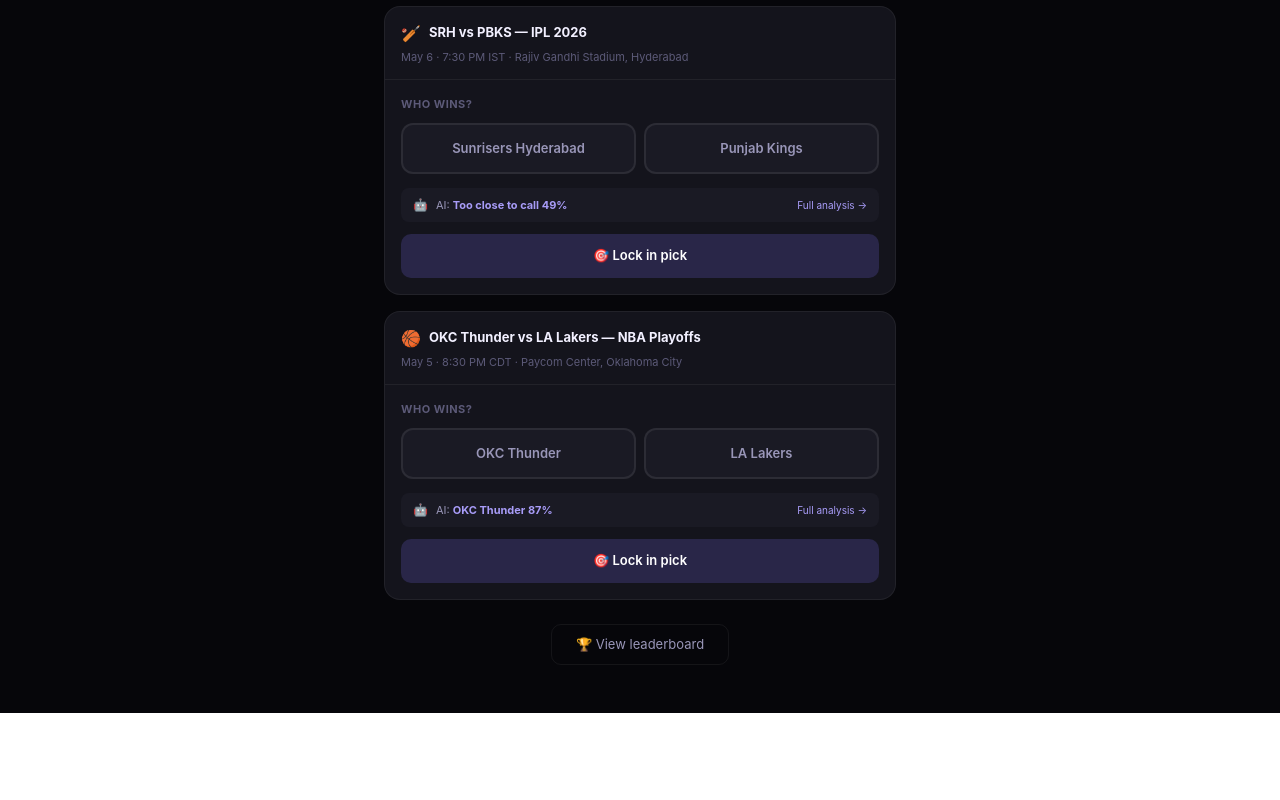
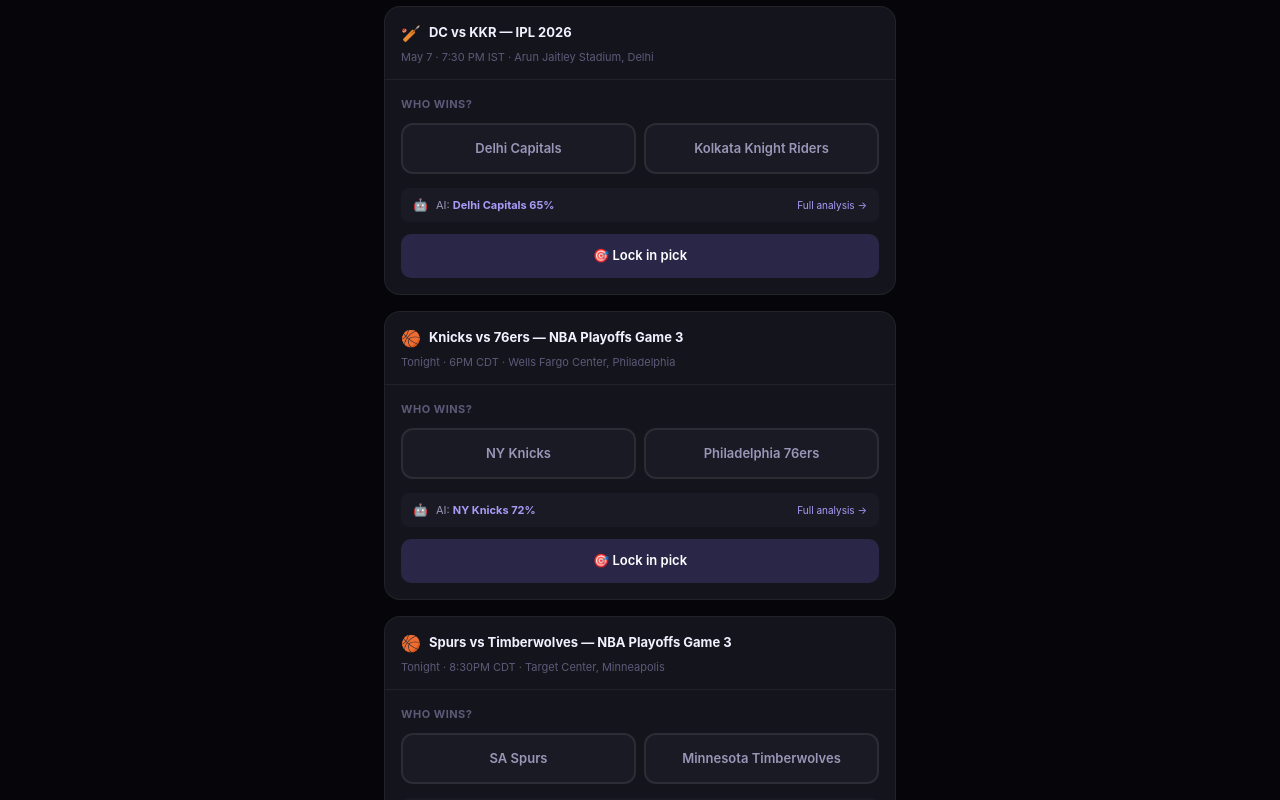
Before and after one commit to anujagadde18/tradedna, a Next.js app: page /predict in a window 1280 px wide. Shown: the part 380-1180 px from the top of the page. Before the commit the page ends 1093 px from the top, so only its background shows below. Built offline with nearby package versions, Linux system fonts and the light colour scheme.

Commit message:
fix: update NBA cards, accuracy tracker, prediction matches for May 8

```diff
--- a/app/accuracy/page.tsx
+++ b/app/accuracy/page.tsx
@@ -38,6 +38,8 @@ const PREDICTIONS: Prediction[] = [
     { id:26, date:'Apr 28', question:'PBKS beat RR in IPL 2026',                              category:'cricket', aiConfidence:55, marketOdds:null, result:'incorrect', actualOutcome:'RR won ❌', edge:null, notes:'AI gave PBKS 55% — RR won at home in Jaipur' },
     { id:27, date:'Apr 28', question:'SRH beat MI in IPL 2026 at Wankhede',              category:'cricket', aiConfidence:65, marketOdds:null, result:'correct', actualOutcome:'SRH won ✅', edge:null, notes:'AI gave SRH 65% — correct, SRH on 4-game winning streak' },
     { id:29, date:'May 03', question:'SRH beat KKR in IPL 2026 at Hyderabad',              category:'cricket', aiConfidence:82, marketOdds:null, result:'incorrect', actualOutcome:'KKR won ❌', edge:null, notes:'AI gave SRH 82% at home — KKR pulled massive upset' },
+    { id:30, date:'May 06', question:'RCB beat LSG in IPL 2026 at Lucknow',              category:'cricket', aiConfidence:74, marketOdds:null, result:'incorrect', actualOutcome:'LSG won ❌', edge:null, notes:'AI gave RCB 74% away — LSG won at home' },
+  { id:31, date:'May 05', question:'OKC Thunder beat LA Lakers NBA Playoffs Game 1',  category:'nba',     aiConfidence:87, marketOdds:89,   result:'correct',   actualOutcome:'OKC won 108-90 ✅', edge:-2, notes:'AI gave OKC 87%, market 89% — OKC won convincingly' },
   { id:1,  date:'Apr 10', question:'Rory McIlroy wins Masters 2026',                          category:'sports',   aiConfidence:75, marketOdds:70, result:'correct',   actualOutcome:'Rory won ✅',          edge:5,    notes:'Correct pick before tournament' },
   { id:2,  date:'Apr 12', question:'PBKS beat SRH in IPL 2026',                               category:'cricket',  aiConfidence:85, marketOdds:null, result:'correct', actualOutcome:'PBKS won ✅',          edge:null },
   { id:3,  date:'Apr 13', question:'US-Iran permanent peace deal by June 30',                  category:'world',    aiConfidence:73, marketOdds:68, result:'pending',   actualOutcome:'Ongoing',             edge:5 },
--- a/app/page.tsx
+++ b/app/page.tsx
@@ -450,10 +450,10 @@ https://tradedna.vercel.app/scores?event=${encodeURIComponent(`Will ${m.home} be
             </div>
             <div style={{display:'grid',gridTemplateColumns:'repeat(2,1fr)',gap:8}}>
               {[
-                {home:'OKC Thunder',away:'LA Lakers',time:'7:30 PM CDT',homePct:89,awayPct:11,game:'Game 1',q:'Will OKC Thunder beat LA Lakers in NBA Playoffs 2026?'},
-                {home:'Detroit Pistons',away:'Cleveland Cavaliers',time:'6:00 PM CDT',homePct:57,awayPct:43,game:'Game 1',q:'Will Detroit Pistons beat Cleveland Cavaliers in NBA Playoffs 2026?'},
-                {home:'NY Knicks',away:'Philadelphia 76ers',time:'Wed 6PM CDT',homePct:70,awayPct:30,game:'Game 2',q:'Will New York Knicks beat Philadelphia 76ers in NBA Playoffs 2026?'},
-                {home:'SA Spurs',away:'Minnesota Timberwolves',time:'Wed 8:30PM CDT',homePct:77,awayPct:23,game:'Game 2',q:'Will San Antonio Spurs beat Minnesota Timberwolves in NBA Playoffs 2026?'},
+                {home:'OKC Thunder',away:'LA Lakers',time:'Game 2 · May 7',homePct:91,awayPct:9,game:'Game 2',q:'Will OKC Thunder beat LA Lakers in NBA Playoffs 2026?'},
+                {home:'NY Knicks',away:'Philadelphia 76ers',time:'Game 3 · Tonight',homePct:72,awayPct:28,game:'Game 3',q:'Will New York Knicks beat Philadelphia 76ers in NBA Playoffs 2026?'},
+                {home:'SA Spurs',away:'Minnesota Timberwolves',time:'Game 3 · Tonight',homePct:75,awayPct:25,game:'Game 3',q:'Will San Antonio Spurs beat Minnesota Timberwolves in NBA Playoffs 2026?'},
+                {home:'Detroit Pistons',away:'Cleveland Cavaliers',time:'Game 2 · Tonight',homePct:55,awayPct:45,game:'Game 2',q:'Will Detroit Pistons beat Cleveland Cavaliers in NBA Playoffs 2026?'},
               ].map((m,i)=>(
                 <div key={i} style={{background:C.bg2,border:'1px solid '+C.border,borderRadius:12,padding:'12px 14px'}}>
                   <div style={{fontSize:9,color:C.t3,marginBottom:6,fontWeight:600}}>{m.game} · {m.time}</div>
@@ -490,8 +490,8 @@ https://tradedna.vercel.app/scores?event=${encodeURIComponent(`Will ${m.home} be
             </div>
             <div style={{display:'grid',gridTemplateColumns:'1fr 1fr',gap:8}}>
               {[
-                {sport:'🏏',match:'SRH vs PBKS',time:'Today 7:30 PM IST'},
-                {sport:'🏀',match:'OKC vs Lakers',time:'Tonight 8:30 PM CDT'},
+                {sport:'🏏',match:'DC vs KKR',time:'Today 7:30 PM IST'},
+                {sport:'🏀',match:'Knicks vs 76ers',time:'Tonight 6PM CDT'},
               ].map((m,i)=>(
                 <div key={i} style={{background:C.bg2,borderRadius:10,padding:'10px 12px',display:'flex',alignItems:'center',gap:8}}>
                   <span style={{fontSize:16}}>{m.sport}</span>
--- a/app/predict/page.tsx
+++ b/app/predict/page.tsx
@@ -11,8 +11,9 @@ const C = {
 };
 
 const TODAY_MATCHES = [
-  {id:'srh-pbks-ipl-may6-2026',title:'SRH vs PBKS — IPL 2026',team1:'Sunrisers Hyderabad',team2:'Punjab Kings',time:'May 6 · 7:30 PM IST',venue:'Rajiv Gandhi Stadium, Hyderabad',aiPrediction:'Too close to call',aiConfidence:49,sport:'🏏',date:'2026-05-06'},
-  {id:'okc-lal-nba-may5-2026',title:'OKC Thunder vs LA Lakers — NBA Playoffs',team1:'OKC Thunder',team2:'LA Lakers',time:'May 5 · 8:30 PM CDT',venue:'Paycom Center, Oklahoma City',aiPrediction:'OKC Thunder',aiConfidence:87,sport:'🏀',date:'2026-05-05'},
+  {id:'dc-kkr-ipl-may7-2026',title:'DC vs KKR — IPL 2026',team1:'Delhi Capitals',team2:'Kolkata Knight Riders',time:'May 7 · 7:30 PM IST',venue:'Arun Jaitley Stadium, Delhi',aiPrediction:'Delhi Capitals',aiConfidence:65,sport:'🏏',date:'2026-05-07'},
+  {id:'knicks-76ers-nba-g3-2026',title:'Knicks vs 76ers — NBA Playoffs Game 3',team1:'NY Knicks',team2:'Philadelphia 76ers',time:'Tonight · 6PM CDT',venue:'Wells Fargo Center, Philadelphia',aiPrediction:'NY Knicks',aiConfidence:72,sport:'🏀',date:'2026-05-08'},
+  {id:'spurs-wolves-nba-g3-2026',title:'Spurs vs Timberwolves — NBA Playoffs Game 3',team1:'SA Spurs',team2:'Minnesota Timberwolves',time:'Tonight · 8:30PM CDT',venue:'Target Center, Minneapolis',aiPrediction:'SA Spurs',aiConfidence:65,sport:'🏀',date:'2026-05-08'},
 ];
 
 export default function PredictPage() {
```
